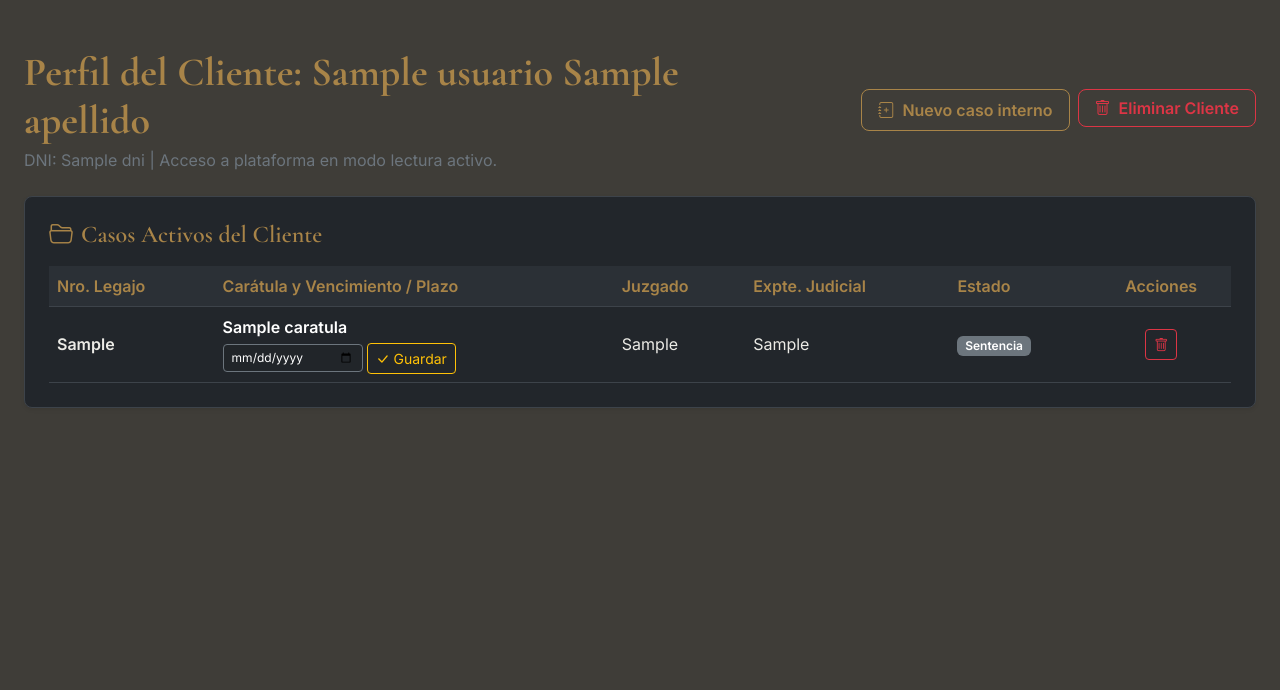
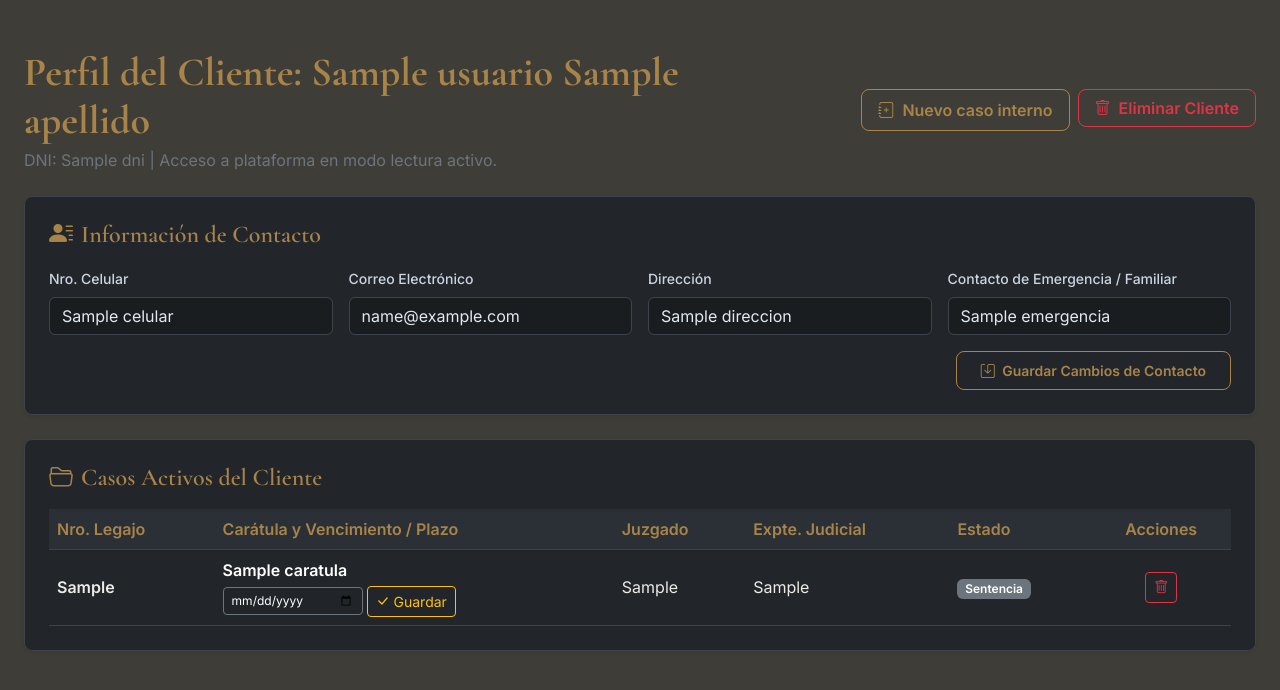
Before and after one commit to gomezvinuelaleonardoariel-cmyk/piccilli-asociados, a Flask app: page /perfil-cliente/1 in a window 1280 px wide. Shown: the part 79-769 px from the top of the page. Run offline with Flask 3, Linux system fonts and the light colour scheme; the visitor is signed in with stand-in values (Sample User, id 1); a database or web service that is not in the repository returns one stand-in record (values such as "Sample title").

Commit message:
Cambio titulo info de contacto

```diff
--- a/main.py
+++ b/main.py
@@ -157,6 +157,31 @@ def registro_cliente():
     return render_template(
         "registro_cliente.html", usuario_nombre=session.get("user_nombre")
     )
+
+
+# ACTUALIZAR DATOS DE CONTACTO DEL CLIENTE
+@app.route("/actualizar-contacto/<dni>", methods=["POST"])
+def actualizar_contacto(dni):
+    if "user_rol" not in session or session["user_rol"] != "personal":
+        return redirect(url_for("login_personal"))
+
+    celular = request.form.get("celular", "")
+    email = request.form.get("email", "")
+    direccion = request.form.get("direccion", "")
+    emergencia = request.form.get("emergencia", "")
+
+    coleccion_usuarios.update_one(
+        {"dni": dni, "rol": "cliente"},
+        {
+            "$set": {
+                "celular": celular,
+                "email": email,
+                "direccion": direccion,
+                "emergencia": emergencia,
+            }
+        },
+    )
+    return redirect(url_for("perfil_cliente", dni=dni))
 
 
 # VISTA EXCLUSIVA PARA REGISTRAR NUEVO CASO ASOCIADO A UN CLIENTE
--- a/templates/perfil_cliente.html
+++ b/templates/perfil_cliente.html
@@ -23,6 +23,22 @@
         .table-dark-custom { background-color: var(--surface) !important; color: var(--text) !important; margin-bottom: 0; }
         .table-dark-custom th { background-color: var(--surface-2) !important; border-color: var(--border) !important; color: var(--accent) !important; }
         .table-dark-custom td { background-color: var(--surface) !important; border-color: var(--border) !important; color: var(--text) !important; }
+
+        /* Estilos personalizados para los inputs */
+        .form-control-custom {
+            background-color: #1a1d20 !important;
+            border-color: var(--border) !important;
+            color: #e2e8f0 !important;
+        }
+        .form-control-custom::placeholder {
+            color: #6c757d !important;
+        }
+        .form-control-custom:focus {
+            background-color: #1a1d20 !important;
+            color: #e2e8f0 !important;
+            border-color: var(--accent) !important;
+            box-shadow: 0 0 0 0.25rem rgba(168, 132, 72, 0.25);
+        }
     </style>
 </head>
 <body>
@@ -42,7 +58,6 @@
                 <p class="text-secondary mb-0">DNI: {{ cliente.dni }} | Acceso a plataforma en modo lectura activo.</p>
             </div>
             <div class="col-lg-5 d-flex justify-content-lg-end mt-3 mt-lg-0">
-                <!-- Contenedor flex para alinear ambos botones juntos a la derecha -->
                 <div class="d-flex gap-2">
                     <a href="/registro-caso/{{ cliente.dni }}" class="btn btn-dorado-outline">
                         <i class="bi bi-journal-plus me-1"></i> Nuevo caso interno
@@ -56,6 +71,43 @@
             </div>
         </div>
 
+        <!-- SECCIÓN DE DATOS DE CONTACTO EDITABLES -->
+        <div class="row mb-4">
+            <div class="col-12">
+                <div class="card card-custom p-4 shadow-sm">
+                    <div class="d-flex justify-content-between align-items-center mb-3">
+                        <h3 class="h4 mb-0" style="color: var(--accent);"><i class="bi bi-person-lines-fill me-2"></i>Información de Contacto</h3>
+                    </div>
+                    <form action="/actualizar-contacto/{{ cliente.dni }}" method="POST">
+                        <div class="row g-3">
+                            <div class="col-md-3">
+                                <label class="form-label small" style="color: #cbd5e1 !important; font-weight: 500;">Nro. Celular</label>
+                                <input type="text" name="celular" value="{{ cliente.get('celular', '') }}" class="form-control form-control-custom" placeholder="Ej: 3794123456">
+                            </div>
+                            <div class="col-md-3">
+                                <label class="form-label small" style="color: #cbd5e1 !important; font-weight: 500;">Correo Electrónico</label>
+                                <input type="email" name="email" value="{{ cliente.get('email', '') }}" class="form-control form-control-custom" placeholder="correo@ejemplo.com">
+                            </div>
+                            <div class="col-md-3">
+                                <label class="form-label small" style="color: #cbd5e1 !important; font-weight: 500;">Dirección</label>
+                                <input type="text" name="direccion" value="{{ cliente.get('direccion', '') }}" class="form-control form-control-custom" placeholder="Calle y Número">
+                            </div>
+                            <div class="col-md-3">
+                                <label class="form-label small" style="color: #cbd5e1 !important; font-weight: 500;">Contacto de Emergencia / Familiar</label>
+                                <input type="text" name="emergencia" value="{{ cliente.get('emergencia', '') }}" class="form-control form-control-custom" placeholder="Nombre y Teléfono">
+                            </div>
+                        </div>
+                        <div class="mt-3 text-end">
+                            <button type="submit" class="btn btn-sm btn-dorado-outline px-4">
+                                <i class="bi bi-save me-1"></i> Guardar Cambios de Contacto
+                            </button>
+                        </div>
+                    </form>
+                </div>
+            </div>
+        </div>
+
+        <!-- CASOS ACTIVOS -->
         <div class="row">
             <div class="col-12">
                 <div class="card card-custom p-4 shadow-sm">
@@ -109,13 +161,6 @@
         </div>
     </div>
 
-    <!-- Bootstrap 5.3 JS Bundle -->
     <script src="https://cdn.jsdelivr.net/npm/bootstrap@5.3.0/dist/js/bootstrap.bundle.min.js"></script>
-    <script>
-        const urlParams = new URLSearchParams(window.location.search);
-        if (urlParams.get('alerta') === 'vencimiento_ok') {
-            alert("Nueva fecha de vencimiento cargada exitosamente");
-        }
-    </script>
 </body>
 </html>
```
